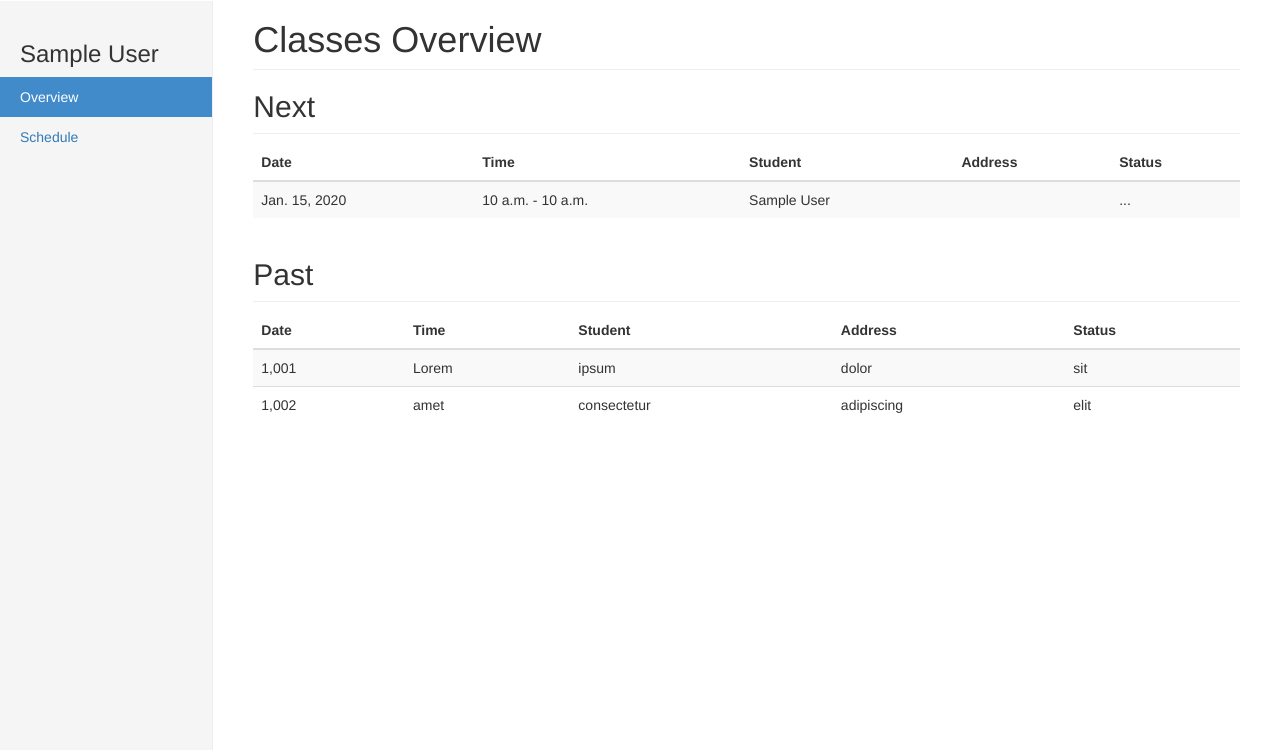
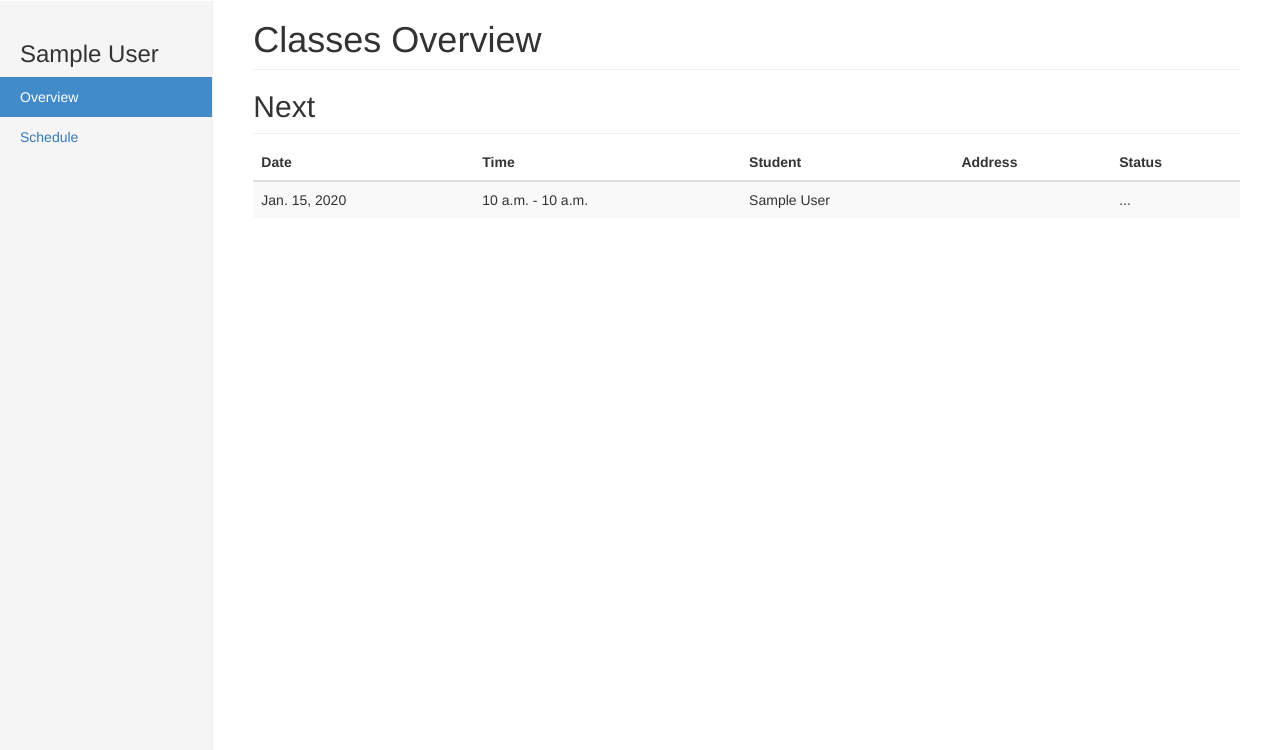
Before and after one commit to thalespaiva/koumparos, a Django app: page /teacher/1/overview in a window 1280 px wide. Shown: the part 50-800 px from the top of the page. Run offline with Django 3.2, Linux system fonts and the light colour scheme; tables that the repository leaves empty hold one stand-in row (values such as "Sample post"); some libraries are stand-ins or nearby versions.

Commit message:
Better sizes (testing)

```diff
--- a/koumparos/templates/teacher/overview.html
+++ b/koumparos/templates/teacher/overview.html
@@ -14,7 +14,7 @@
           <li><a href="schedule">Schedule</a></li>
         </ul>
       </div>
-      <div class="col-sm-9 col-sm-offset-3 col-md-10 col-md-offset-2 main">
+      <div class="col-sm-10 col-sm-offset-2 col-md-10 col-md-offset-2 main">
         <h1 class="page-header">Classes Overview</h1>
 
         <h2 class="sub-header">Next</h2>
@@ -42,7 +42,7 @@
             </tbody>
           </table>
         </div>
-
+        <!--
         <h2 class="sub-header">Past</h2>
         <div class="table-responsive">
           <table class="table table-striped">
@@ -73,6 +73,7 @@
             </tbody>
           </table>
         </div>
+        -->
       </div>
     </div>
   </div>
```
